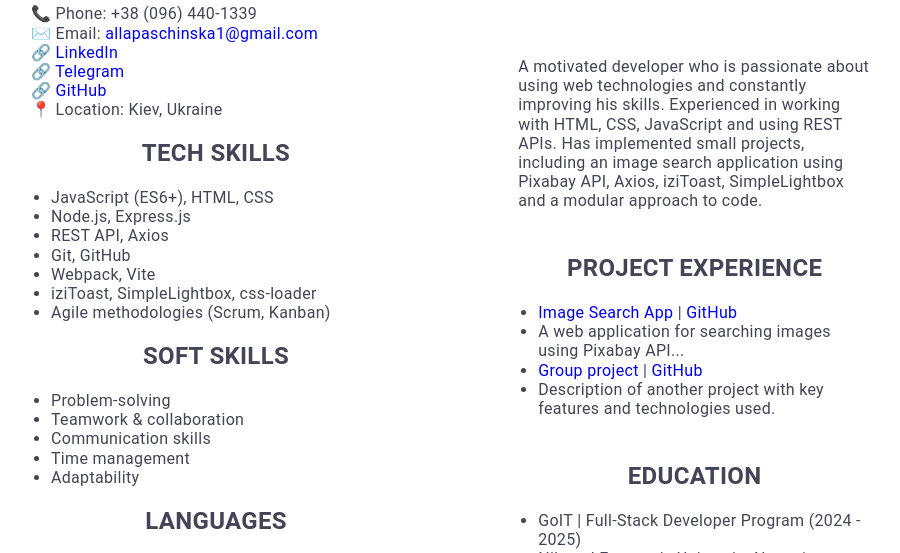
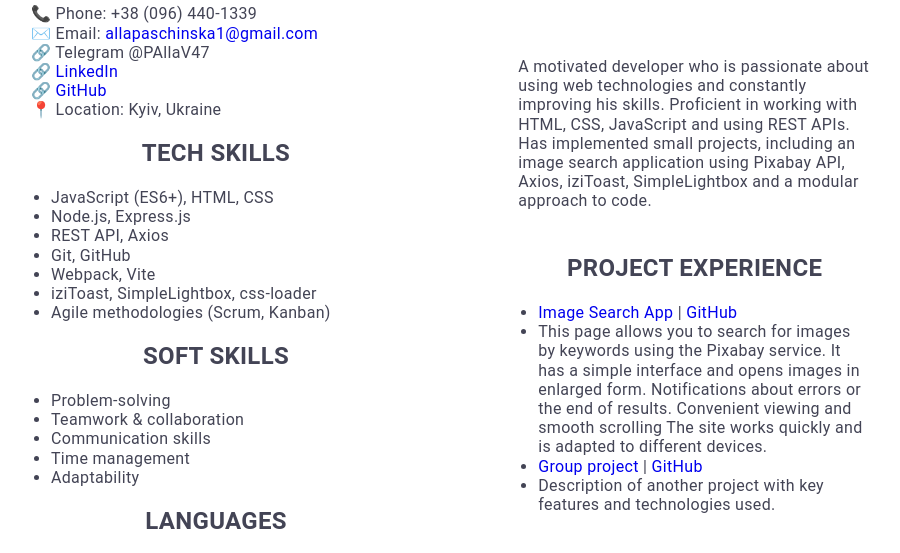
Before and after one commit to AllaP47/career-skills, a plain HTML site: page index.html in a window 1280 px wide. Shown: the part 217-770 px from the top of the page, without its empty margins (189-1089 px from the left). Drawn offline with Linux system fonts and the light colour scheme; files that its build step writes are made by us from their sources; a script that the page names is missing; files whose address does not match are found by name.

Commit message:
Deploying to gh-pages from @ AllaP47/career-skills@5905447e5119c2be9a393944d49322ab548e6cba 🚀

```diff
--- a/index.html
+++ b/index.html
@@ -27,13 +27,18 @@
               <a href="mailto:allapaschinska1@gmail.com"
                 >allapaschinska1@gmail.com</a
               >
+            </p><p>
+              🔗 <a></a>Telegram @PAllaV47</a>
             </p>
-            <p>🔗 <a href="https://linkedin.com/in/yourprofile">LinkedIn</a></p>
             <p>
-              🔗 <a href="https://web.telegram.org/k/#@PAllaV47">Telegram</a>
+              🔗
+              <a href="https://www.linkedin.com/in/alla-paschinska-190805359/"
+                >LinkedIn</a
+              >
             </p>
+
             <p>🔗 <a href="https://github.com/AllaP47">GitHub</a></p>
-            <p>📍 Location: Kiev, Ukraine</p>
+            <p>📍 Location: Kyiv, Ukraine</p>
           </div>
 
           <div class="section-tech">
@@ -79,7 +84,7 @@
             <!-- <h2>SUMMARY</h2> -->
             <p>
               A motivated developer who is passionate about using web
-              technologies and constantly improving his skills. Experienced in
+              technologies and constantly improving his skills. Proficient in
               working with HTML, CSS, JavaScript and using REST APIs. Has
               implemented small projects, including an image search application
               using Pixabay API, Axios, iziToast, SimpleLightbox and a modular
@@ -100,7 +105,10 @@
               </li>
               <li>
                 <p>
-                  A web application for searching images using Pixabay API...
+                  This page allows you to search for images by keywords using the Pixabay service. It has a simple interface and opens images in enlarged form.
+Notifications about errors or the end of results.
+Convenient viewing and smooth scrolling
+The site works quickly and is adapted to different devices.
                 </p>
               </li>
               <li>
```
